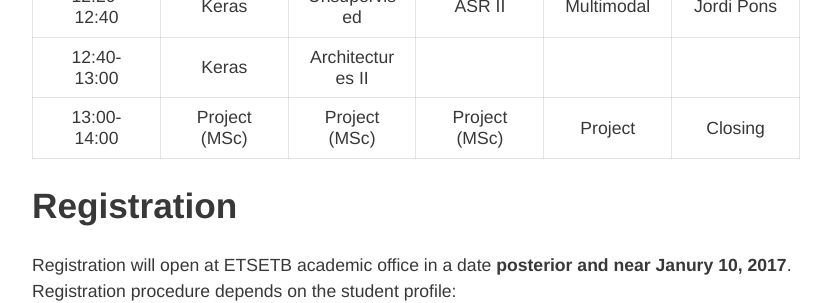
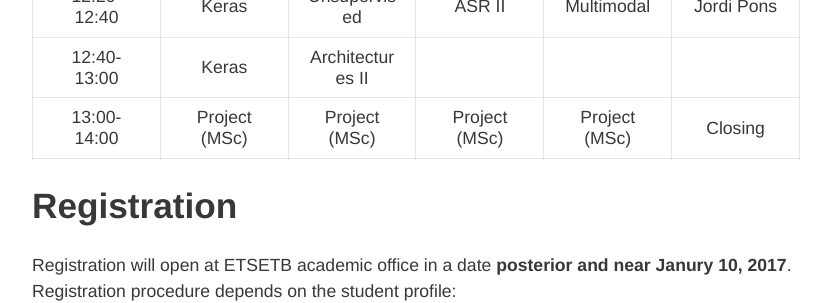
Before and after one commit to telecombcn-dl/2017-dlsl, a Jekyll site: the page built from index.md, in a window 1280 px wide and 900 px high, scrolled down 3246 px. Shown: the part 153-456 px from the top of the window, without its empty margins (224-1055 px from the left). Built offline with Jekyll 4.4.1, drawn with Linux system fonts in a browser that asks for light colours; nearby versions of some CDN libraries; our own code applies the rules of GitHub Pages for plain Markdown files.

Commit message:
Minor typo fix

```diff
--- a/index.md
+++ b/index.md
@@ -90,7 +90,7 @@ Abstract: A brief review of the state-of-the-art in music informatics research a
 | 12:00-12:20  | Keras                 | Keras             | Synthesis I        | Synthesis II      |                          |
 | 12:20-12:40  | Keras                 | Unsupervised      | ASR II             | Multimodal        | Jordi Pons               |
 | 12:40-13:00  | Keras                 | Architectures II  |                    |                   |                          |
-| 13:00-14:00  | Project (MSc)         | Project (MSc)     | Project (MSc)      | Project           | Closing                  |
+| 13:00-14:00  | Project (MSc)         | Project (MSc)     | Project (MSc)      | Project (MSc)     | Closing                  |
 
 ## Registration
 Registration will open at ETSETB academic office in a date **posterior and near Janury 10, 2017**.
```
